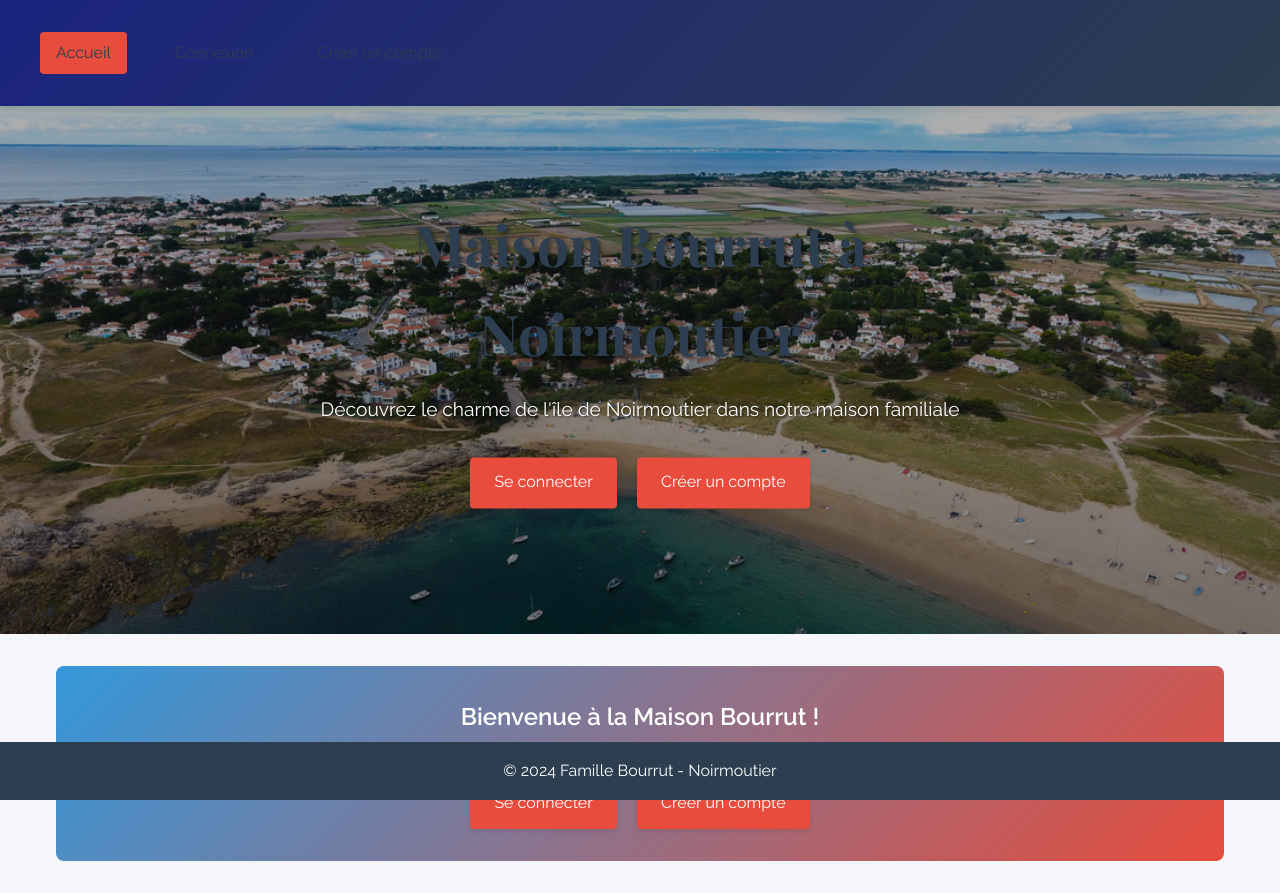
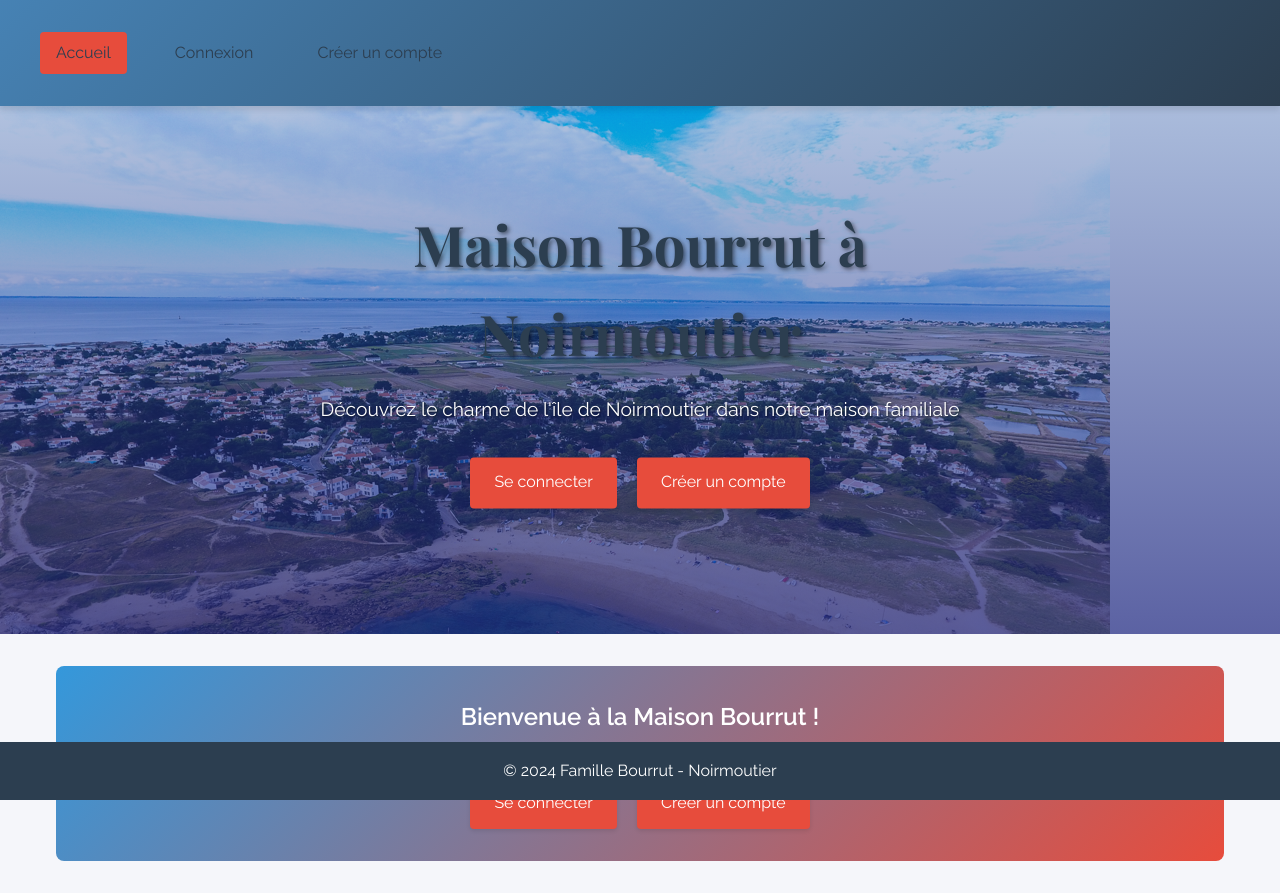
Before and after one commit to sebb34/Noirmoutier, a Flask app: page / in a window 1280 px wide. Run offline with Flask 3, Linux system fonts and the light colour scheme; data that the repository does not hold is empty.

Commit message:
Update color scheme to use shades of blue

```diff
--- a/static/style.css
+++ b/static/style.css
@@ -1,11 +1,15 @@
 :root {
-    --primary-color: #1e3d59;
-    --secondary-color: #3d5a80;
-    --background-color: #f0f5f9;
-    --text-color: #2b4257;
-    --accent-color: #17a2b8;
+    --primary-color: #1a237e;
+    --secondary-color: #0d47a1;
+    --background-color: #f5f8ff;
+    --text-color: #2c3e50;
+    --accent-color: #2196f3;
     --light-blue: #e3f2fd;
-    --deep-blue: #1a237e;
+    --deep-blue: #0d47a1;
+    --hover-blue: #1565c0;
+    --success-color: #00838f;
+    --warning-color: #0277bd;
+    --error-color: #c62828;
 }
 
 * {
@@ -128,7 +132,7 @@
 }
 
 .button:hover {
-    background-color: var(--deep-blue);
+    background-color: var(--hover-blue);
     transform: translateY(-2px);
     box-shadow: 0 4px 8px rgba(0,0,0,0.2);
 }
@@ -176,6 +180,7 @@
     overflow: hidden;
     box-shadow: 0 2px 4px rgba(0,0,0,0.1);
     transition: transform 0.2s ease, box-shadow 0.2s ease;
+    border: 1px solid var(--light-blue);
 }
 
 .room-card:hover {
--- a/templates/home.html
+++ b/templates/home.html
@@ -17,6 +17,8 @@
             --success-color: #27ae60;
             --warning-color: #f1c40f;
             --error-color: #e74c3c;
+            --light-blue: #87ceeb;
+            --deep-blue: #4682b4;
         }
 
         * {
@@ -115,11 +117,13 @@
             transition: transform 0.3s ease, box-shadow 0.3s ease;
             text-decoration: none;
             color: inherit;
+            border: 1px solid var(--light-blue);
         }
 
         .room-card:hover {
             transform: translateY(-5px);
             box-shadow: 0 4px 12px rgba(0,0,0,0.15);
+            border-color: var(--accent-color);
         }
 
         .room-content {
@@ -170,16 +174,19 @@
             display: flex;
             justify-content: space-between;
             align-items: center;
+            border-left: 3px solid transparent;
         }
 
         .reservation-item.en-cours {
             background-color: var(--light-blue);
             color: var(--deep-blue);
+            border-left-color: var(--deep-blue);
         }
 
         .reservation-item.à-venir {
-            background-color: #e3f2fd;
-            color: var(--primary-color);
+            background-color: var(--light-blue);
+            color: var(--secondary-color);
+            border-left-color: var(--accent-color);
         }
 
         .user-info {
@@ -196,23 +203,13 @@
             max-width: 100%;
         }
 
-        .hero-image {
-            width: 100%;
-            height: 100%;
-            object-fit: cover;
-            position: absolute;
-            top: 0;
-            left: 0;
-            z-index: 1;
-        }
-
         .hero-overlay {
             position: absolute;
             top: 0;
             left: 0;
             right: 0;
             bottom: 0;
-            background: linear-gradient(rgba(0, 0, 0, 0.3), rgba(0, 0, 0, 0.5));
+            background: linear-gradient(rgba(13, 71, 161, 0.3), rgba(26, 35, 126, 0.7));
             z-index: 2;
         }
 
@@ -247,12 +244,7 @@
             border-radius: 8px;
             margin: 2rem 0;
             box-shadow: 0 2px 4px rgba(0,0,0,0.1);
-        }
-
-        .upcoming-reservations h2 {
-            color: var(--primary-color);
-            margin-bottom: 1.5rem;
-            font-family: 'Playfair Display', serif;
+            border: 1px solid var(--light-blue);
         }
 
         .reservation-preview {
@@ -270,17 +262,13 @@
             text-decoration: none;
             color: inherit;
             box-shadow: 0 2px 4px rgba(0,0,0,0.1);
+            border: 1px solid var(--light-blue);
         }
 
         .reservation-preview-card:hover {
             transform: translateY(-3px);
             box-shadow: 0 4px 8px rgba(0,0,0,0.15);
-        }
-
-        .reservation-preview-card h3 {
-            color: var(--primary-color);
-            margin-bottom: 0.5rem;
-            font-size: 1.2rem;
+            border-color: var(--accent-color);
         }
 
         .reservation-date {
```
